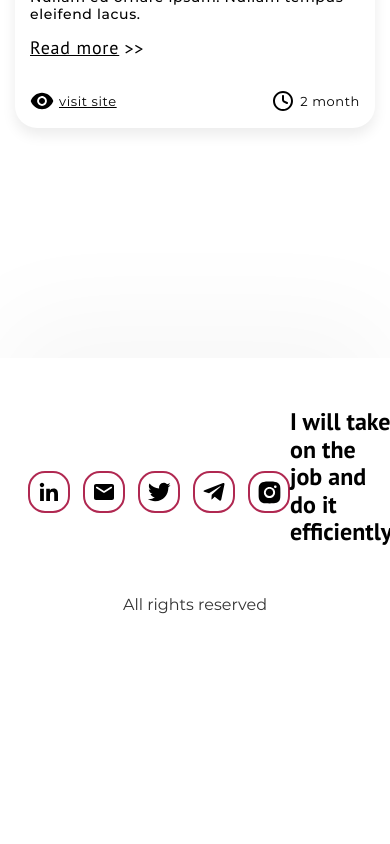
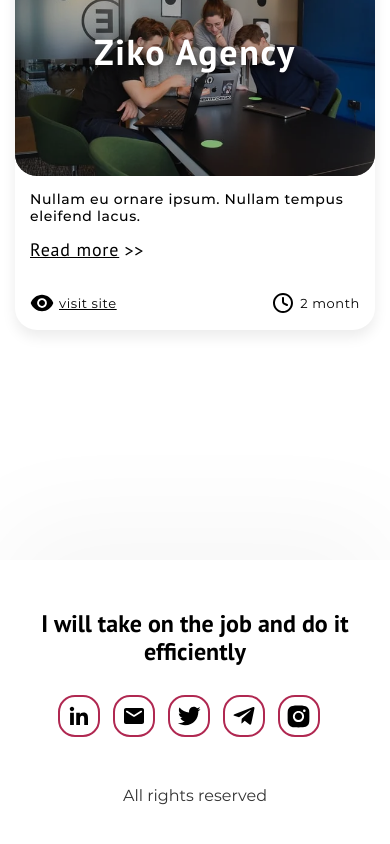
Before and after one commit to vstruk01/portfolio, a Vue app: page / in a window 390 px wide. Shown: the part 2226-3070 px from the top of the page. Before the commit the page ends 2890 px from the top, so only its background shows below. Built offline with nearby package versions, Linux system fonts and the light colour scheme.

Commit message:
added responsive to footer

```diff
--- a/src/App.vue
+++ b/src/App.vue
@@ -1,13 +1,19 @@
 <template>
+  <SiteHeader />
   <Home />
+  <SiteFooter />
 </template>
 
 <script>
 import Home from "@/views/Home";
+import SiteHeader from "@/components/SiteHeader";
+import SiteFooter from "@/components/SiteFooter";
 export default {
   name: "",
   components: {
     Home,
+    SiteHeader,
+    SiteFooter,
   },
 };
 </script>
--- a/src/components/SiteFooter.vue
+++ b/src/components/SiteFooter.vue
@@ -51,5 +51,24 @@ export default {
     font-family: "Montserrat", sans-serif;
     opacity: 0.8;
   }
+  .icons-item {
+    margin: 0 13px 0 0;
+  }
+}
+
+@media (max-width: 767px) {
+  .footer {
+    .content-wrapper {
+      flex-direction: column;
+      align-items: center;
+    }
+    &__title {
+      order: 1;
+      text-align: center;
+    }
+    .icons-list {
+      order: 2;
+    }
+  }
 }
 </style>
--- a/src/components/home/HeaderSection.vue
+++ b/src/components/home/HeaderSection.vue
@@ -1,18 +1,15 @@
 <template>
   <section class="full header-section">
-    <SiteHeader />
     <AboutMe />
   </section>
 </template>
 
 <script>
-import SiteHeader from "@/components/SiteHeader";
 import AboutMe from "@/components/home/AboutMe";
 
 export default {
   name: "HeaderSection",
   components: {
-    SiteHeader,
     AboutMe,
   },
 };
--- a/src/views/Home.vue
+++ b/src/views/Home.vue
@@ -2,19 +2,16 @@
   <main class="main home">
     <HeaderSection />
     <CasesSection />
-    <SiteFooter />
   </main>
 </template>
 
 <script>
 import HeaderSection from "@/components/home/HeaderSection";
-import SiteFooter from "@/components/SiteFooter";
 import CasesSection from "@/components/home/CasesSection";
 export default {
   name: "Home",
   components: {
     HeaderSection,
-    SiteFooter,
     CasesSection,
   },
 };
```
